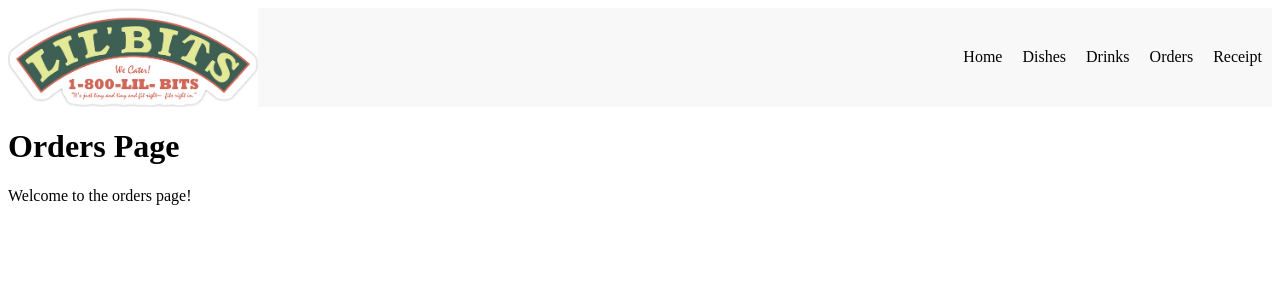
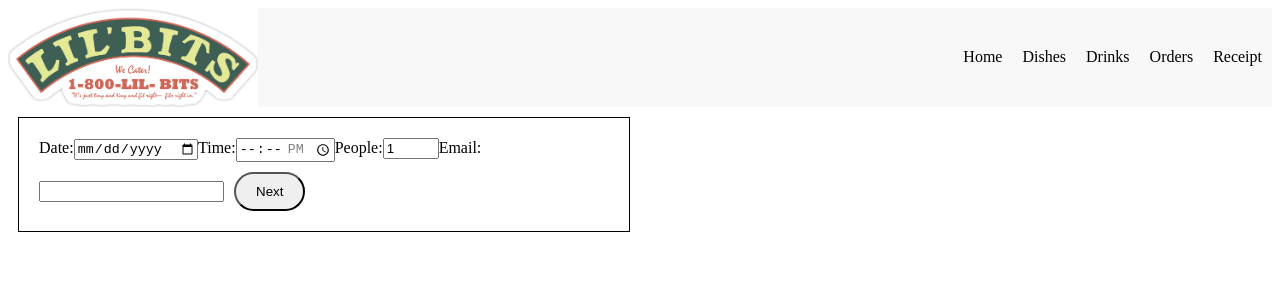
Before and after one commit to OSE-ICE/final-project, a Next.js app: page /orders in a window 1280 px wide. Shown: the top 300 px of the page. Built offline with nearby package versions, Linux system fonts and the light colour scheme.

Commit message:
Komin beinagrind af síðunni, vantar virkni

```diff
--- a/src/app/globals.css
+++ b/src/app/globals.css
@@ -37,5 +37,6 @@
 .button {
   border-radius: 25px;
   padding: 10px 20px;
-  margin-left: 33%;
+  margin-left: 10px;
+  margin-top: 10px;
 }
--- a/src/app/orders/page.tsx
+++ b/src/app/orders/page.tsx
@@ -1,8 +1,61 @@
+"use client";
+import Link from "next/link";
+import "../globals.css";
+import React, { useState } from "react";
+
 export default function OrdersPage() {
+  const [date, setDate] = useState("");
+  const [time, setTime] = useState("");
+  const [people, setPeople] = useState(1);
+  const [email, setEmail] = useState("");
+
   return (
     <div>
-      <h1>Orders Page</h1>
-      <p>Welcome to the orders page!</p>
+      <div className="container-wrapper">
+        <div className="container">
+          <form>
+            <label>
+              Date:
+              <input
+                type="date"
+                value={date}
+                onChange={(e) => setDate(e.target.value)}
+              />
+            </label>
+            <label>
+              Time:
+              <input
+                type="time"
+                min="16:00"
+                max="23:00"
+                value={time}
+                onChange={(e) => setTime(e.target.value)}
+              />
+            </label>
+            <label>
+              People:
+              <input
+                type="number"
+                min="1"
+                max="10"
+                value={people}
+                onChange={(e) => setPeople(Number(e.target.value))}
+              />
+            </label>
+            <label>
+              Email:
+              <input
+                type="email"
+                value={email}
+                onChange={(e) => setEmail(e.target.value)}
+              />
+            </label>
+            <Link href="../receipts">
+              <button className="button">Next</button>
+            </Link>
+          </form>
+        </div>
+      </div>
     </div>
   );
 }
```
Also changed, not shown: src/app/drinks/page.tsx (+33 -2 lines), src/app/receipts/page.tsx (+9 -2 lines).
